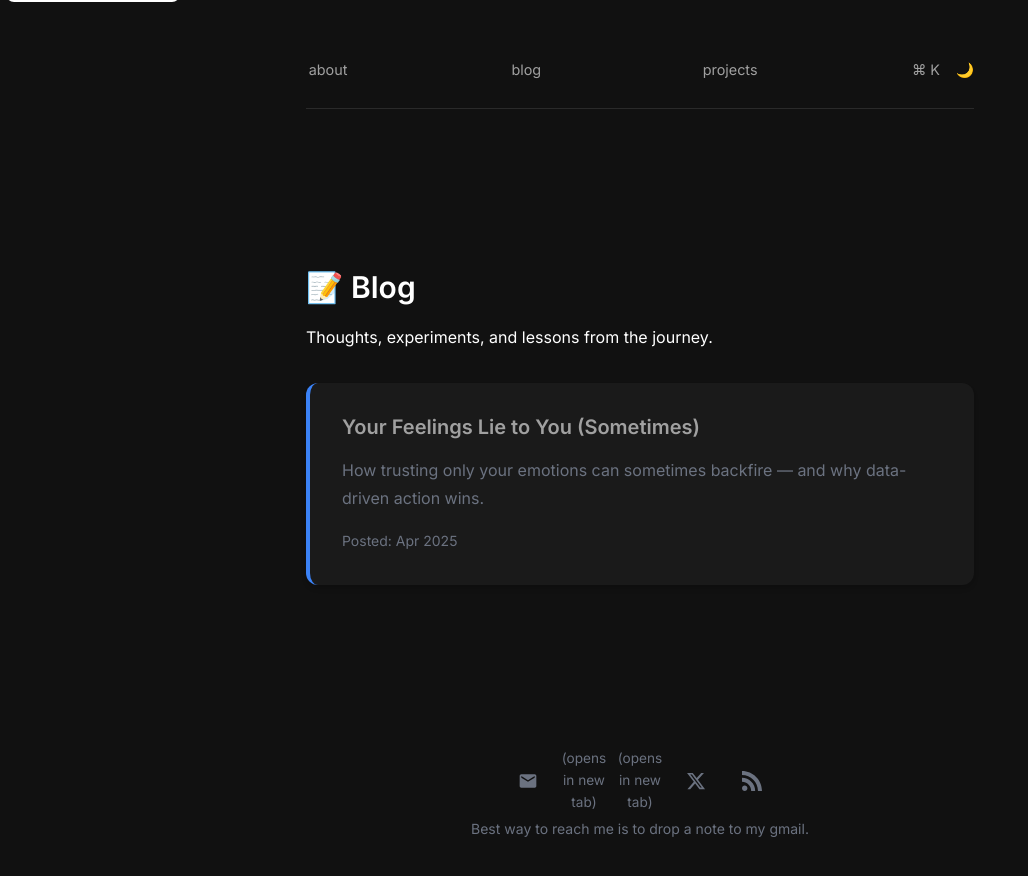
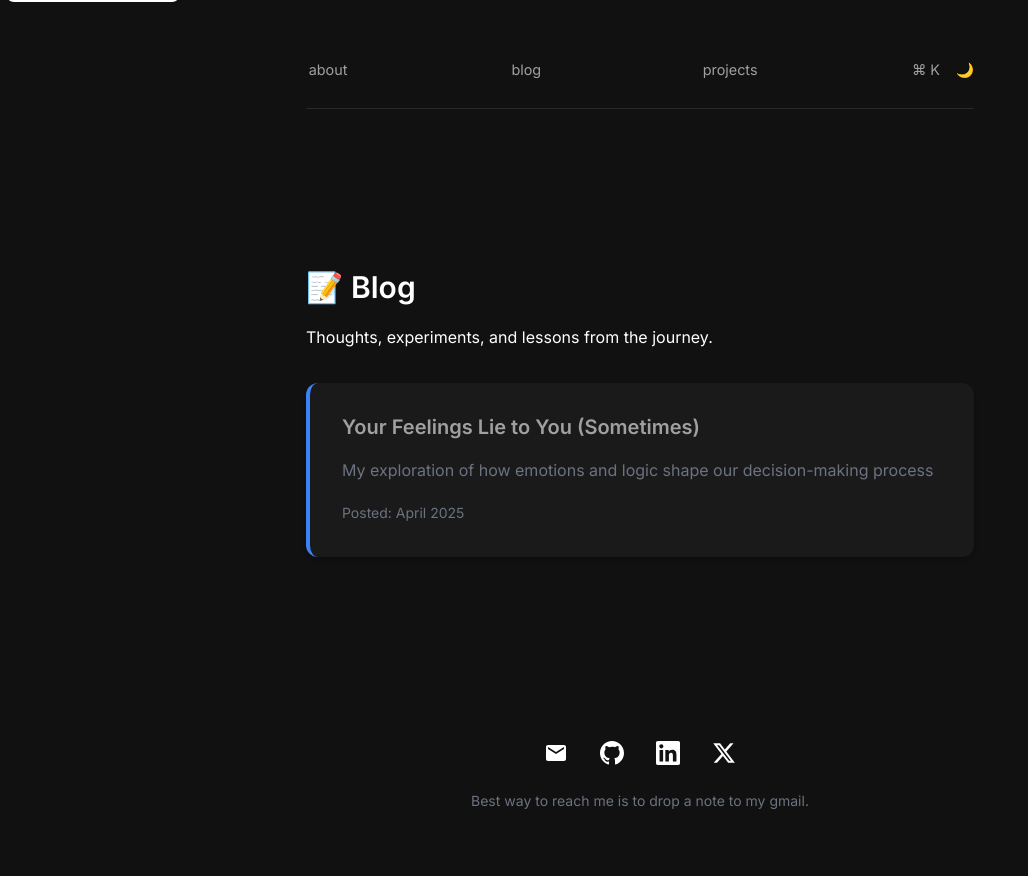
Before and after one commit to BKG123/BKG123.github.io, a Jekyll site: the page built from blog/index.html, in a window 1280 px wide. Shown: the top 876 px of the page, without its empty margins (0-1028 px from the left). Built offline with Jekyll 4.4.1, drawn with Linux system fonts in a browser that asks for light colours.

Commit message:
fix a lot of issues

```diff
--- a/_config.yml
+++ b/_config.yml
@@ -6,7 +6,7 @@ description: >-
   GenAI, building magical experiences with clarity and logic.
 baseurl: ""
 url: "https://bkg123.github.io"
-twitter_username:
+twitter_username: bkguin
 github_username: BKG123
 linkedin_username: bejay-ketan-guin-67970018a
 
--- a/_includes/footer.html
+++ b/_includes/footer.html
@@ -1,28 +1,23 @@
 <footer class="site-footer" role="contentinfo">
   <div class="social-icons">
-    <a href="mailto:{{ site.email }}" class="social-icon" aria-label="Email">
+    <a href="mailto:bejay.ketan1@gmail.com" class="social-icon" aria-label="Email">
       <svg width="24" height="24" viewBox="0 0 24 24" fill="currentColor">
         <path d="M20 4H4c-1.1 0-1.99.9-1.99 2L2 18c0 1.1.89 2 2 2h16c1.1 0 2-.9 2-2V6c0-1.1-.9-2-2-2zm0 4l-8 5-8-5V6l8 5 8-5v2z"/>
       </svg>
     </a>
-    <a href="https://github.com/{{ site.github_username }}" target="_blank" class="social-icon" aria-label="GitHub">
+    <a href="https://github.com/BKG123" target="_blank" class="social-icon" aria-label="GitHub">
       <svg width="24" height="24" viewBox="0 0 24 24" fill="currentColor">
         <path d="M12 0C5.374 0 0 5.373 0 12 0 17.302 3.438 21.8 8.207 23.387c.599.111.793-.261.793-.577v-2.234c-3.338.726-4.033-1.416-4.033-1.416-.546-1.387-1.333-1.756-1.333-1.756-1.089-.745.083-.729.083-.729 1.205.084 1.839 1.237 1.839 1.237 1.07 1.834 2.807 1.304 3.492.997.107-.775.418-1.305.762-1.604-2.665-.305-5.467-1.334-5.467-5.931 0-1.311.469-2.381 1.236-3.221-.124-.303-.535-1.524.117-3.176 0 0 1.008-.322 3.301 1.23A11.509 11.509 0 0112 5.803c1.02.005 2.047.138 3.006.404 2.291-1.552 3.297-1.23 3.297-1.23.653 1.653.242 2.874.118 3.176.77.84 1.235 1.911 1.235 3.221 0 4.609-2.807 5.624-5.479 5.921.43.372.823 1.102.823 2.222v3.293c0 .319.192.694.801.576C20.566 21.797 24 17.3 24 12c0-6.627-5.373-12-12-12z"/>
       </svg>
     </a>
-    <a href="https://www.linkedin.com/in/{{ site.linkedin_username }}" target="_blank" class="social-icon" aria-label="LinkedIn">
+    <a href="https://www.linkedin.com/in/bejay-ketan-guin-67970018a" target="_blank" class="social-icon" aria-label="LinkedIn">
       <svg width="24" height="24" viewBox="0 0 24 24" fill="currentColor">
         <path d="M20.447 20.452h-3.554v-5.569c0-1.328-.027-3.037-1.852-3.037-1.853 0-2.136 1.445-2.136 2.939v5.667H9.351V9h3.414v1.561h.046c.477-.9 1.637-1.85 3.37-1.85 3.601 0 4.267 2.37 4.267 5.455v6.286zM5.337 7.433c-1.144 0-2.063-.926-2.063-2.065 0-1.138.92-2.063 2.063-2.063 1.14 0 2.064.925 2.064 2.063 0 1.139-.925 2.065-2.064 2.065zm1.782 13.019H3.555V9h3.564v11.452zM22.225 0H1.771C.792 0 0 .774 0 1.729v20.542C0 23.227.792 24 1.771 24h20.451C23.2 24 24 23.227 24 22.271V1.729C24 .774 23.2 0 22.222 0h.003z"/>
       </svg>
     </a>
-    <a href="#" class="social-icon" aria-label="Twitter">
+    <a href="https://x.com/bkguin" target="_blank" class="social-icon" aria-label="Twitter">
       <svg width="24" height="24" viewBox="0 0 24 24" fill="currentColor">
         <path d="M18.244 2.25h3.308l-7.227 8.26 8.502 11.24H16.17l-5.214-6.817L4.99 21.75H1.68l7.73-8.835L1.254 2.25H8.08l4.713 6.231zm-1.161 17.52h1.833L7.084 4.126H5.117z"/>
-      </svg>
-    </a>
-    <a href="#" class="social-icon" aria-label="RSS">
-      <svg width="24" height="24" viewBox="0 0 24 24" fill="currentColor">
-        <path d="M6.503 20.752c0 1.794-1.456 3.248-3.251 3.248-1.796 0-3.252-1.454-3.252-3.248 0-1.794 1.456-3.248 3.252-3.248 1.795.001 3.251 1.454 3.251 3.248zm-6.503-12.572v4.811c6.05.062 10.96 4.966 11.022 11.009h4.817c-.062-8.71-7.118-15.758-15.839-15.82zm0-3.368c10.58.046 19.152 8.594 19.183 19.188h4.817c-.03-13.231-10.755-23.954-24-24v4.812z"/>
       </svg>
     </a>
   </div>
--- a/_includes/header.html
+++ b/_includes/header.html
@@ -1,6 +1,6 @@
 <header class="site-header" role="banner">
   <nav class="top-nav" role="navigation" aria-label="Main navigation">
-    <a href="#about" class="nav-link">about</a>
+    <a href="{{ "/" | relative_url }}" class="nav-link">about</a>
     <a href="{{ "/blog/" | relative_url }}" class="nav-link">blog</a>
     <a href="#projects" class="nav-link">projects</a>
     <div class="nav-icons">
--- a/_sass/_accessibility.scss
+++ b/_sass/_accessibility.scss
@@ -46,7 +46,7 @@ a {
   }
 
   // External link indicator
-  &[target="_blank"]::after {
+  &[target="_blank"]:not(.social-icon)::after {
     content: " (opens in new tab)";
     font-size: 0.85em;
     color: $text-muted;
--- a/_sass/_footer.scss
+++ b/_sass/_footer.scss
@@ -16,16 +16,17 @@
       justify-content: center;
       width: 40px;
       height: 40px;
-      color: $text-muted;
+      color: $text-primary;
       transition: color 0.2s ease;
 
       &:hover {
-        color: $text-primary;
+        color: $accent-color;
       }
 
       svg {
-        width: 20px;
-        height: 20px;
+        width: 24px !important;
+        height: 24px !important;
+        fill: currentColor !important;
       }
     }
   }
--- a/blog/index.html
+++ b/blog/index.html
@@ -8,19 +8,20 @@ title: Blog
     <p>Thoughts, experiments, and lessons from the journey.</p>
 
     <div class="blog-grid">
+        {% for post in site.posts %}
         <div class="blog-card">
-            <h3><a href="blog1.html">Your Feelings Lie to You (Sometimes)</a></h3>
-            <p>How trusting only your emotions can sometimes backfire — and why data-driven action wins.</p>
-            <small>Posted: Apr 2025</small>
+            <h3><a href="{{ post.url | relative_url }}">{{ post.title }}</a></h3>
+            <p>{{ post.description | default: post.excerpt | strip_html | truncatewords: 25 }}</p>
+            <small>Posted: {{ post.date | date: "%B %Y" }}</small>
         </div>
+        {% endfor %}
 
-        <!-- You can add more blog cards like this easily in future -->
-        <!--
+        {% if site.posts.size == 0 %}
         <div class="blog-card">
-            <h3><a href="blog2.html">Another Cool Blog Post</a></h3>
-            <p>Short description of that blog post here...</p>
-            <small>Posted: May 2025</small>
+            <h3>Welcome to the blog!</h3>
+            <p>Posts will appear here as they're published.</p>
+            <small>Stay tuned...</small>
         </div>
-        -->
+        {% endif %}
     </div>
 </section>
```
Also changed, not shown: _layouts/post.html (added, +31 -0 lines), _posts/2025-04-15-your-feelings-lie-to-you-sometimes.md (added, +78 -0 lines), blog/blog1.html (deleted, +0 -107 lines), index.md (added, +14 -0 lines), 7 other files.
